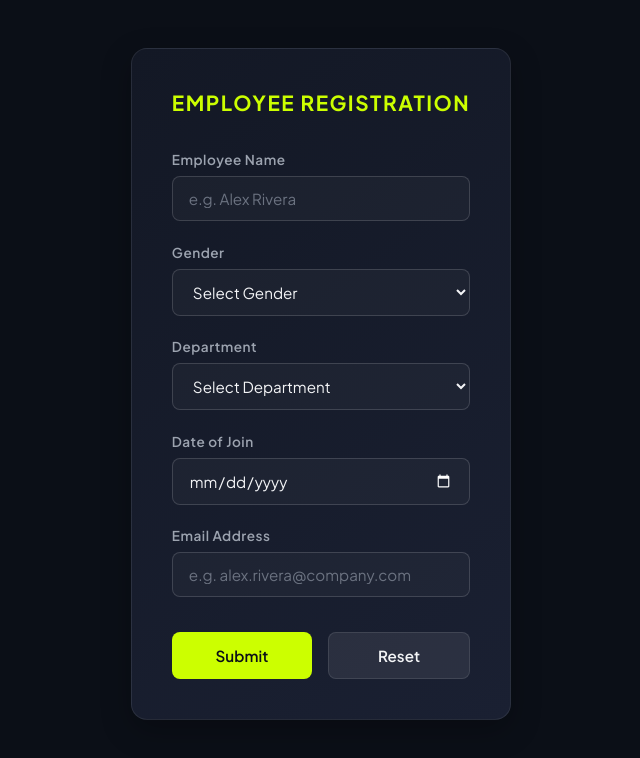
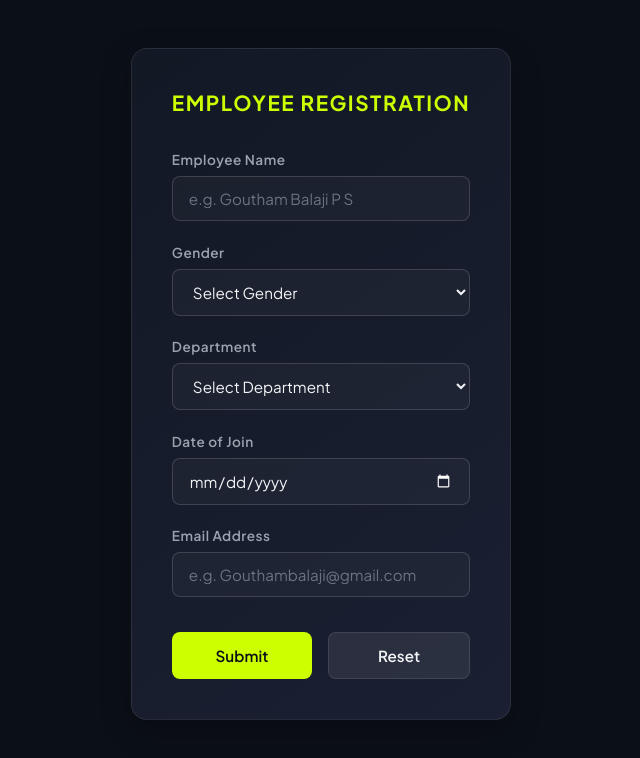
Before and after one commit to Gouthambalaji03/employee-dashboard, a React (Vite) app: page / in a window 1280 px wide. Shown: the top 758 px of the page, without its empty margins (319-959 px from the left). Built offline with nearby package versions, Linux system fonts and the light colour scheme.

Commit message:
Tested and ready for deployment

```diff
--- a/src/components/EmployeeForm.jsx
+++ b/src/components/EmployeeForm.jsx
@@ -60,7 +60,7 @@ function EmployeeForm() {
           <input
             type="text"
             name="employeeName"
-            placeholder="e.g. Alex Rivera"
+            placeholder="e.g. Goutham Balaji P S"
             value={formData.employeeName}
             onChange={handleChange}
             required
@@ -113,7 +113,7 @@ function EmployeeForm() {
           <input
             type="email"
             name="email"
-            placeholder="e.g. alex.rivera@company.com"
+            placeholder="e.g. Gouthambalaji@gmail.com"
             value={formData.email}
             onChange={handleChange}
             required
```
